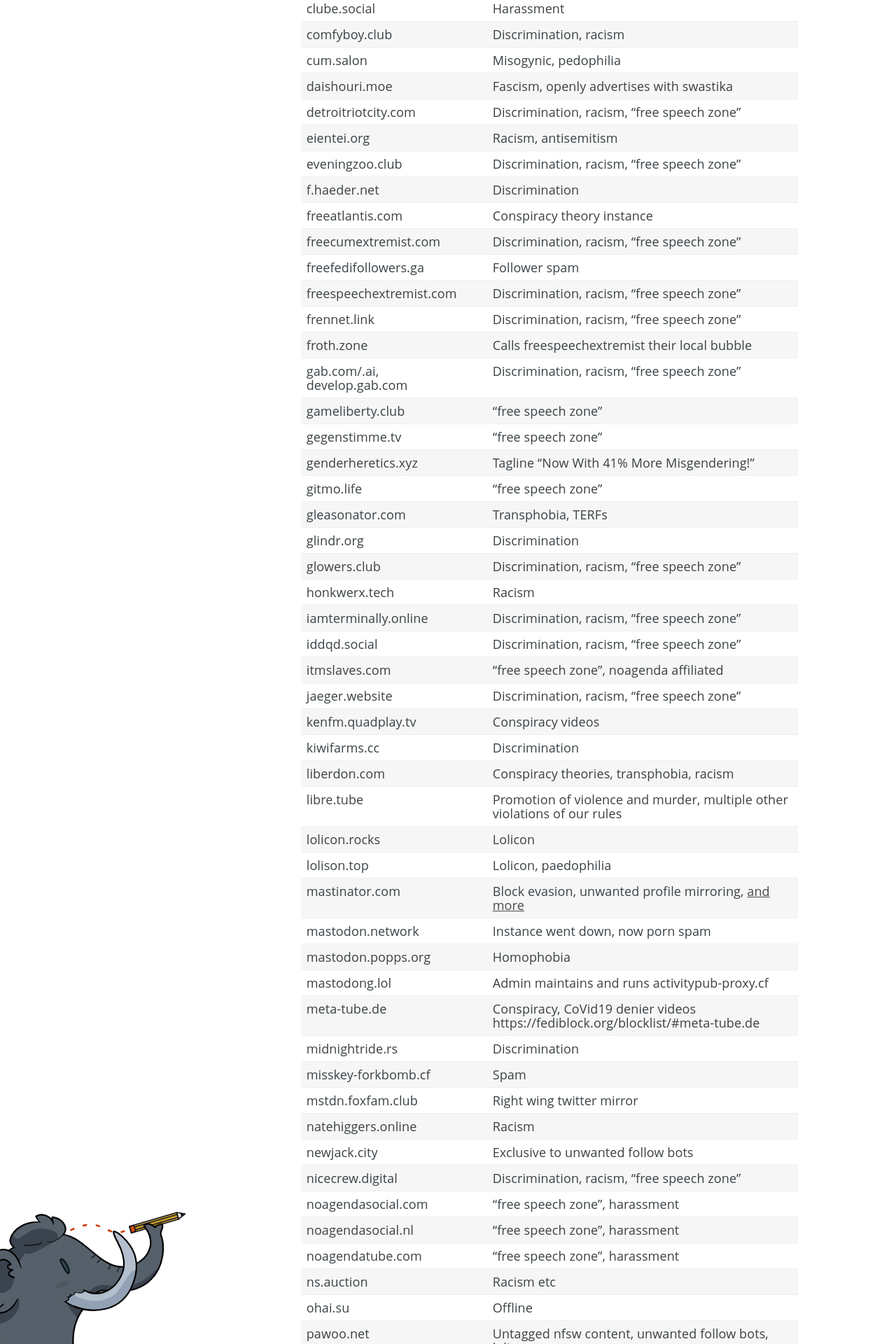
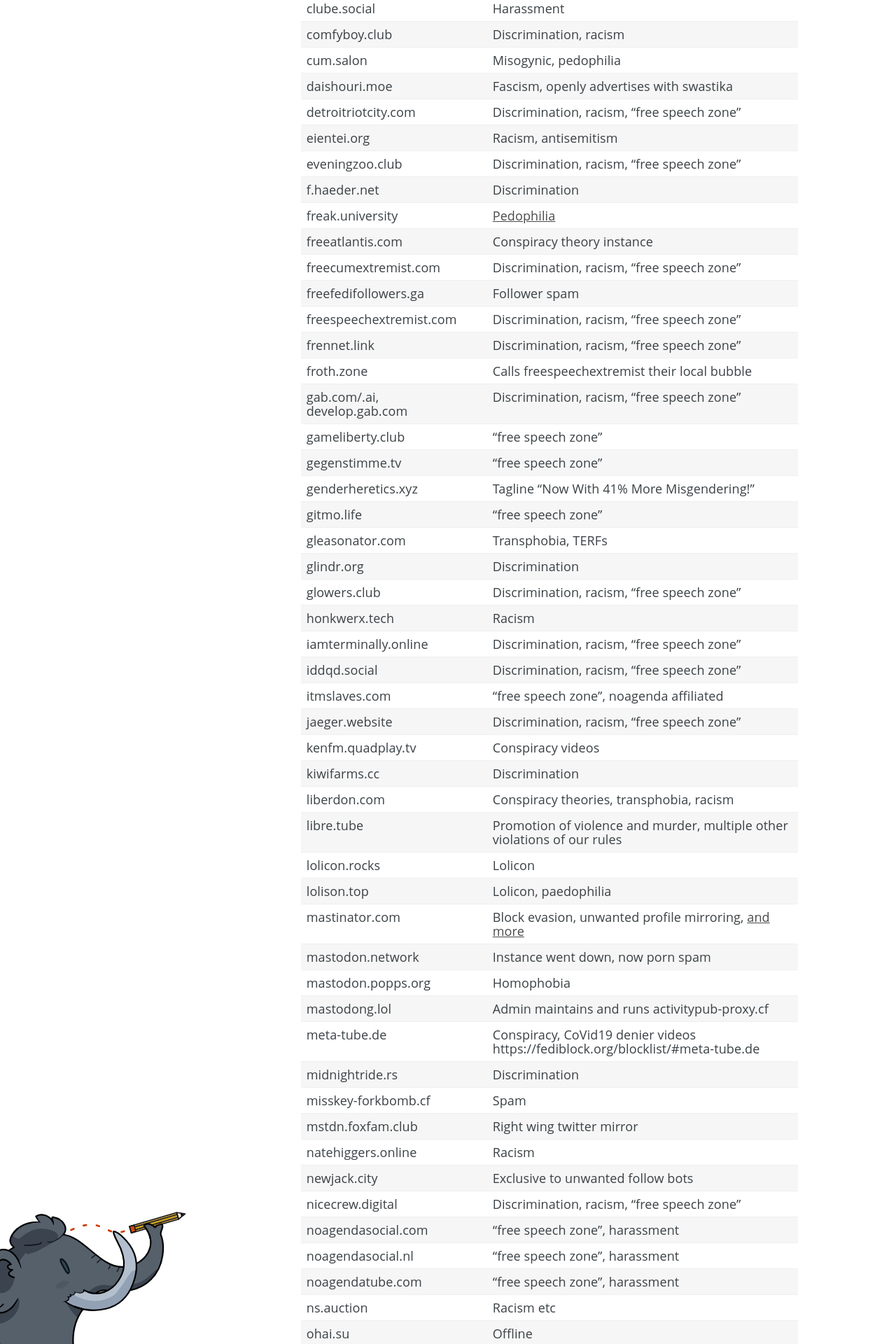
Before and after one commit to chaossocial/meta, a Jekyll site: the page built from federation.md, in a window 1280 px wide. Shown: the part 3080-5000 px from the top of the page at 70% size. Built offline with Jekyll 4.4.1, drawn with Linux system fonts in a browser that asks for light colours; some of the changed text lies outside the part shown.

Commit message:
Block freak.university

```diff
--- a/federation.md
+++ b/federation.md
@@ -97,6 +97,7 @@
 | eientei.org                 | Racism, antisemitism |
 | eveningzoo.club             | Discrimination, racism, "free speech zone" |
 | f.haeder.net                | Discrimination |
+| freak.university            | [Pedophilia](https://freak.university/@headmasters/109479536965092142) |
 | freeatlantis.com            | Conspiracy theory instance |
 | freecumextremist.com        | Discrimination, racism, "free speech zone" |
 | freefedifollowers.ga        | Follower spam |
```
